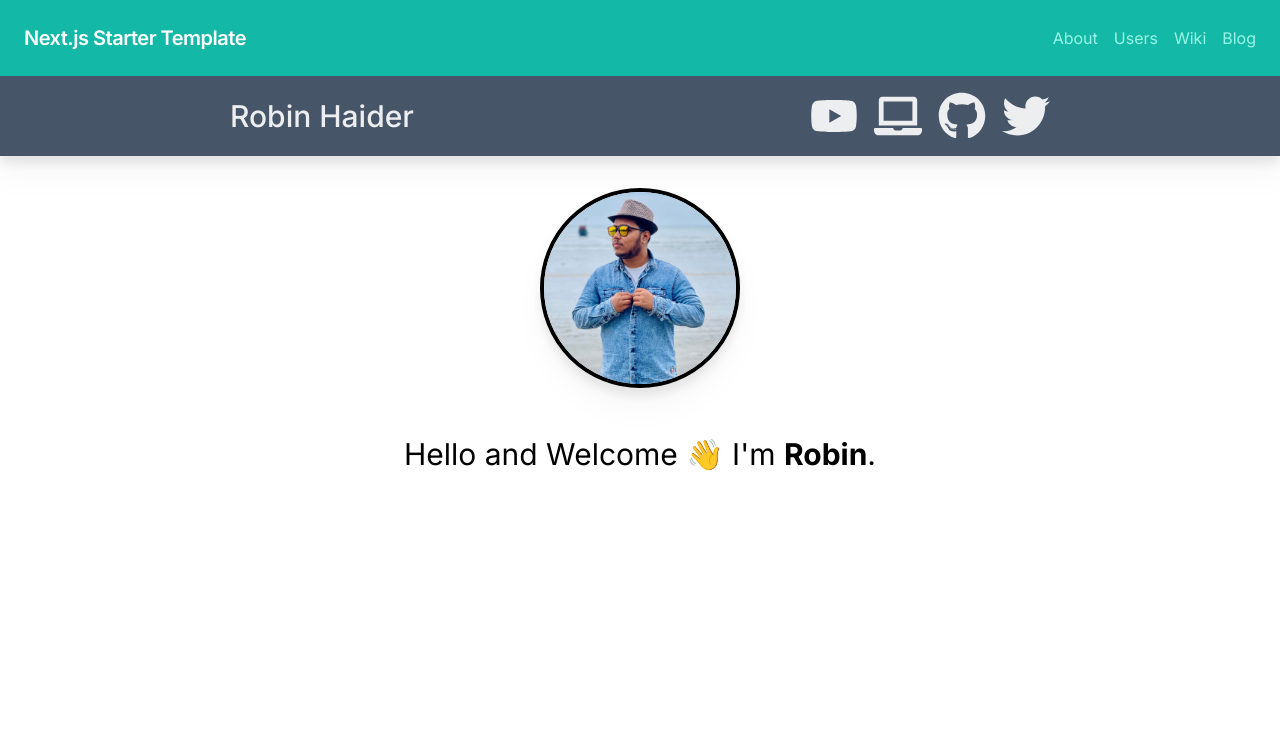
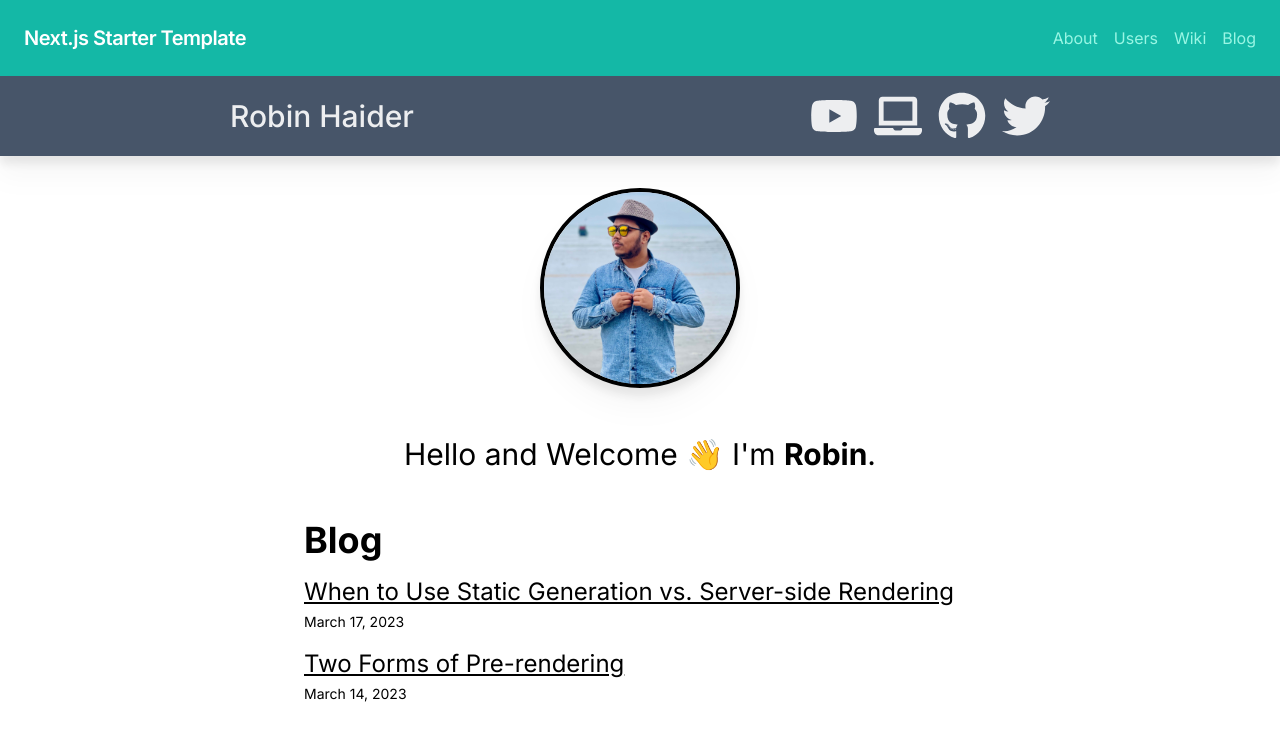
Before and after one commit to RobinHaider/nextjs-starter-template, a Next.js app: page /blog in a window 1280 px wide. Shown: the top 740 px of the page. Built offline with nearby package versions, Linux system fonts and the light colour scheme.

Commit message:
post page with ssg

```diff
--- /dev/null
+++ b/src/app/blog/[postId]/not-found.tsx
@@ -0,0 +1,3 @@
+export default function NotFound() {
+  return <h1>The requested post does not exist.</h1>;
+}
--- /dev/null
+++ b/src/app/blog/[postId]/page.tsx
@@ -0,0 +1,53 @@
+import getFormattedDate from '@/lib/getFormattedDate';
+import { getSortedPostsData, getPostData } from '@/lib/posts';
+import { notFound } from 'next/navigation';
+import Link from 'next/link';
+
+export function generateStaticParams() {
+  const posts = getSortedPostsData();
+
+  return posts.map((post) => ({
+    postId: post.id,
+  }));
+}
+
+export function generateMetadata({ params }: { params: { postId: string } }) {
+  const posts = getSortedPostsData();
+  const { postId } = params;
+
+  const post = posts.find((post) => post.id === postId);
+
+  if (!post) {
+    return {
+      title: 'Post Not Found',
+    };
+  }
+
+  return {
+    title: post.title,
+  };
+}
+
+export default async function Post({ params }: { params: { postId: string } }) {
+  const posts = getSortedPostsData();
+  const { postId } = params;
+
+  if (!posts.find((post) => post.id === postId)) notFound();
+
+  const { title, date, contentHtml } = await getPostData(postId);
+
+  const pubDate = getFormattedDate(date);
+
+  return (
+    <main className='px-6 prose prose-xl prose-slate dark:prose-invert mx-auto'>
+      <h1 className='text-3xl mt-4 mb-0'>{title}</h1>
+      <p className='mt-0'>{pubDate}</p>
+      <article>
+        <section dangerouslySetInnerHTML={{ __html: contentHtml }} />
+        <p>
+          <Link href='/blog'>← Back to home</Link>
+        </p>
+      </article>
+    </main>
+  );
+}
--- /dev/null
+++ b/src/app/blog/components/ListItem.tsx
@@ -0,0 +1,24 @@
+import Link from 'next/link';
+import getFormattedDate from '@/lib/getFormattedDate';
+
+type Props = {
+  post: BlogPost;
+};
+
+export default function ListItem({ post }: Props) {
+  const { id, title, date } = post;
+  const formattedDate = getFormattedDate(date);
+
+  return (
+    <li className='mt-4 text-2xl dark:text-white/90'>
+      <Link
+        className='underline hover:text-black/70 dark:hover:text-white'
+        href={`/blog/${id}`}
+      >
+        {title}
+      </Link>
+      <br />
+      <p className='text-sm mt-1'>{formattedDate}</p>
+    </li>
+  );
+}
--- /dev/null
+++ b/src/app/blog/components/Posts.tsx
@@ -0,0 +1,17 @@
+import { getSortedPostsData } from '@/lib/posts';
+import ListItem from './ListItem';
+
+export default function Posts() {
+  const posts = getSortedPostsData();
+
+  return (
+    <section className='mt-6 mx-auto max-w-2xl'>
+      <h2 className='text-4xl font-bold dark:text-white/90'>Blog</h2>
+      <ul className='w-full'>
+        {posts.map((post) => (
+          <ListItem key={post.id} post={post} />
+        ))}
+      </ul>
+    </section>
+  );
+}
--- a/src/app/blog/page.tsx
+++ b/src/app/blog/page.tsx
@@ -1,3 +1,5 @@
+import Posts from './components/Posts';
+
 export default function BlogPage() {
   return (
     <div className='px-6 mx-auto'>
@@ -7,7 +9,7 @@ export default function BlogPage() {
           I&apos;m <span className='font-bold'>Robin</span>.
         </span>
       </p>
-      {/* <Posts /> */}
+      <Posts />
     </div>
   );
 }
```
